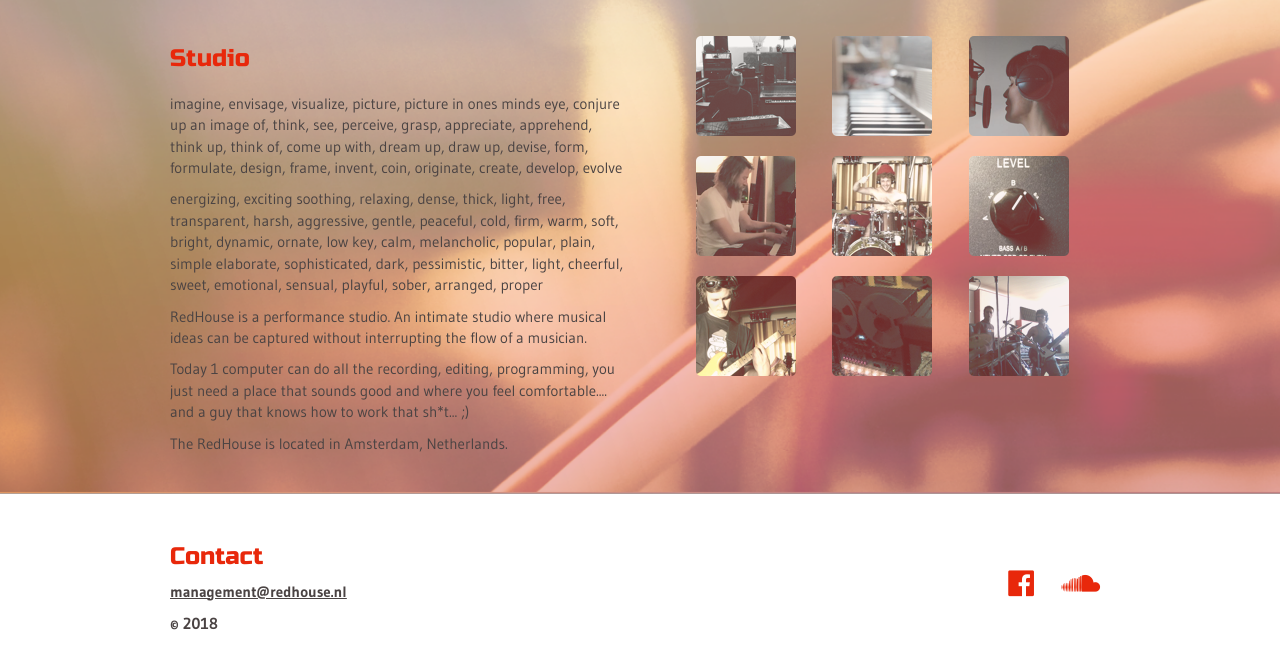
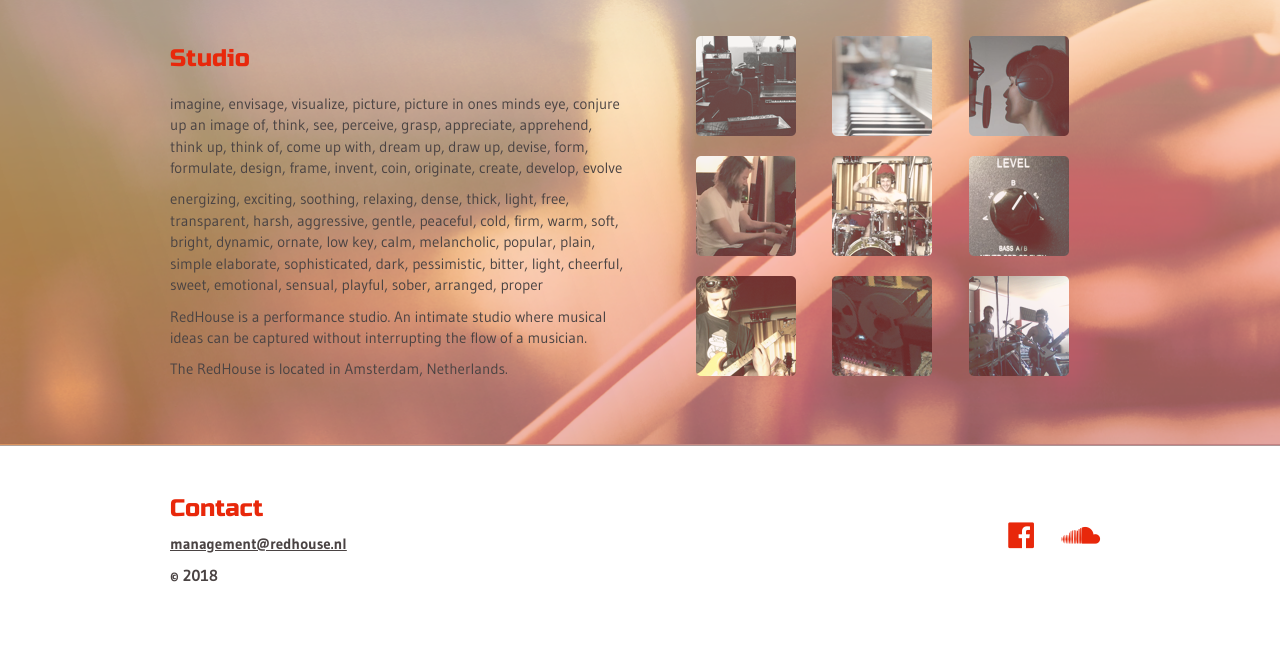
Before and after one commit to redhousestudio/redhousestudio.github.io, a Jekyll site: the page built from index.html, in a window 1280 px wide and 900 px high, scrolled down 1179 px, cut to the strip 225-894 px from the top of the window. Built offline with Jekyll 4.4.1, drawn with Linux system fonts in a browser that asks for light colours; nearby versions of some CDN libraries; after the commit the page ends 2031 px from its top, so only the background shows below that.

Commit message:
update text

```diff
--- a/index.html
+++ b/index.html
@@ -29,9 +29,7 @@ about_text: >
   <p><a href="mailto:gijs@redhouse.nl" target="_top">Get in touch</a> and I will help you with your next project.</p>
 studio_section_text: >
   <p>imagine, envisage, visualize, picture, picture in ones minds eye, conjure up an image of, think, see, perceive, grasp, appreciate, apprehend, think up, think of, come up with, dream up, draw up, devise, form, formulate, design, frame, invent, coin, originate, create, develop, evolve</p>
-  <p>energizing, exciting  soothing, relaxing, dense, thick, light, free, transparent, harsh, aggressive, gentle, peaceful, cold, firm, warm, soft, bright, dynamic, ornate, low key, calm, melancholic, popular, plain, simple   elaborate, sophisticated, dark, pessimistic, bitter, light, cheerful, sweet, emotional, sensual, playful, sober, arranged, proper</p>
+  <p>energizing, exciting, soothing, relaxing, dense, thick, light, free, transparent, harsh, aggressive, gentle, peaceful, cold, firm, warm, soft, bright, dynamic, ornate, low key, calm, melancholic, popular, plain, simple   elaborate, sophisticated, dark, pessimistic, bitter, light, cheerful, sweet, emotional, sensual, playful, sober, arranged, proper</p>
   <p>RedHouse is a performance studio. An intimate studio where musical ideas can be captured without interrupting the flow of a musician.</p>
-  <p>Today 1 computer can do all the recording, editing, programming, you just need a place that sounds good and where you feel comfortable.... <br />
-  and a guy that knows how to work that sh*t... ;)<p>
   <p>The RedHouse is located in Amsterdam, Netherlands.</p>
 ---
```
